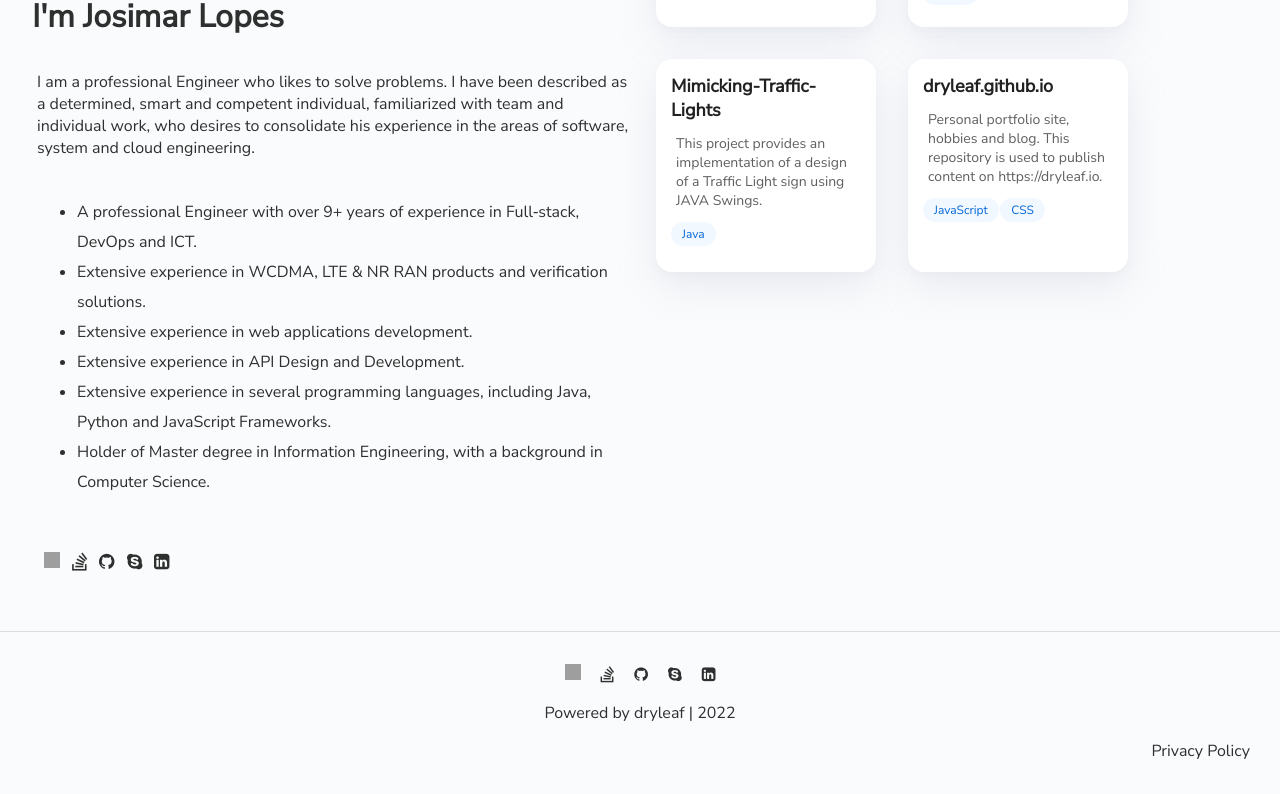
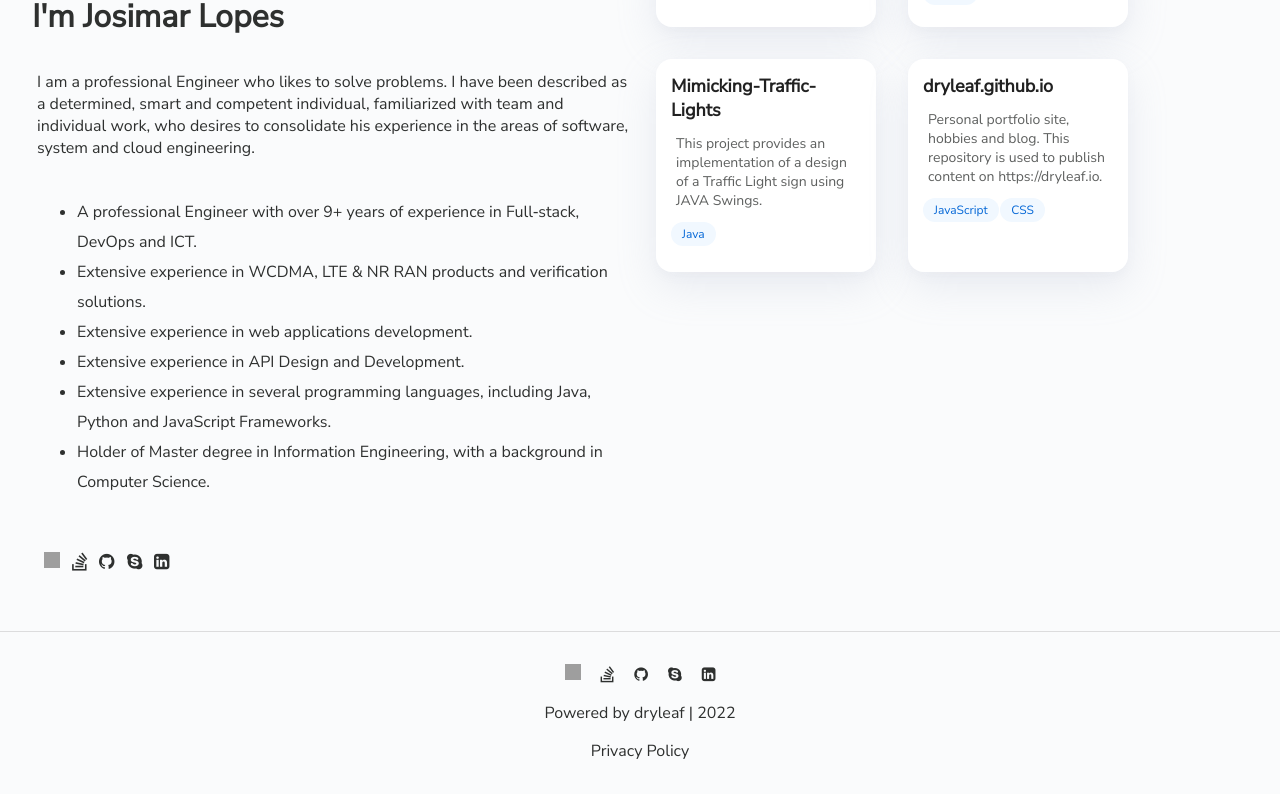
Before and after one commit to dryleaf/dryleaf.github.io, a Next.js app: page / in a window 1280 px wide. Shown: the part 608-1402 px from the top of the page. Built offline with nearby package versions, Linux system fonts and the light colour scheme; grey boxes are pictures that could not be loaded; a web font is replaced by a local one.

Commit message:
center footer privacy policy link

```diff
--- a/styles/Home.module.css
+++ b/styles/Home.module.css
@@ -34,7 +34,7 @@
 }
 
 .footer .privacyPolicy {
-  text-align: right;
+  text-align: center;
   padding: 0 20px;
 }
 
@@ -135,7 +135,4 @@
     width: 100%;
     flex-direction: column;
   }
-  .footer p.privacyPolicy {
-    text-align: center;
-  }
 }
```
